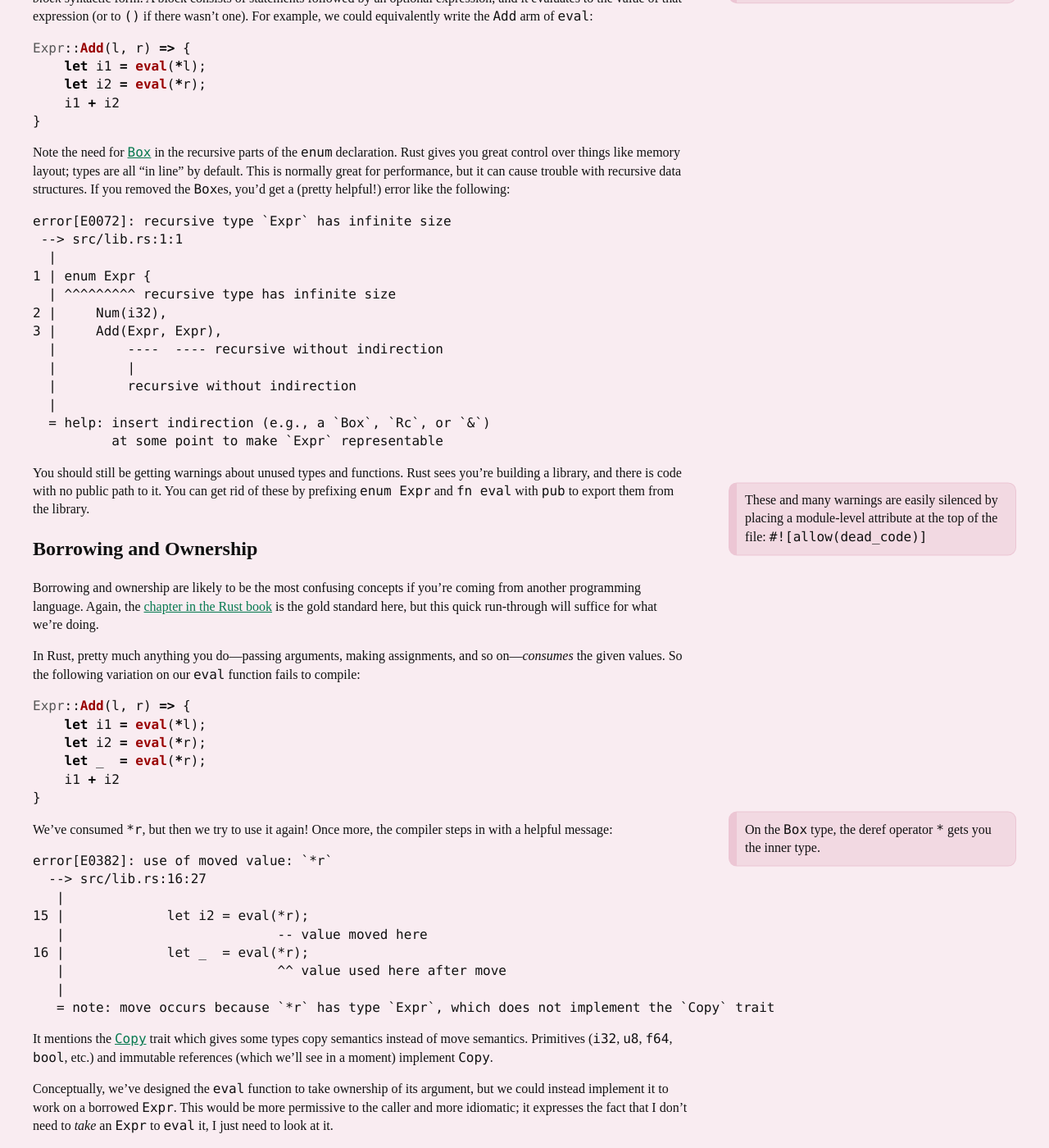
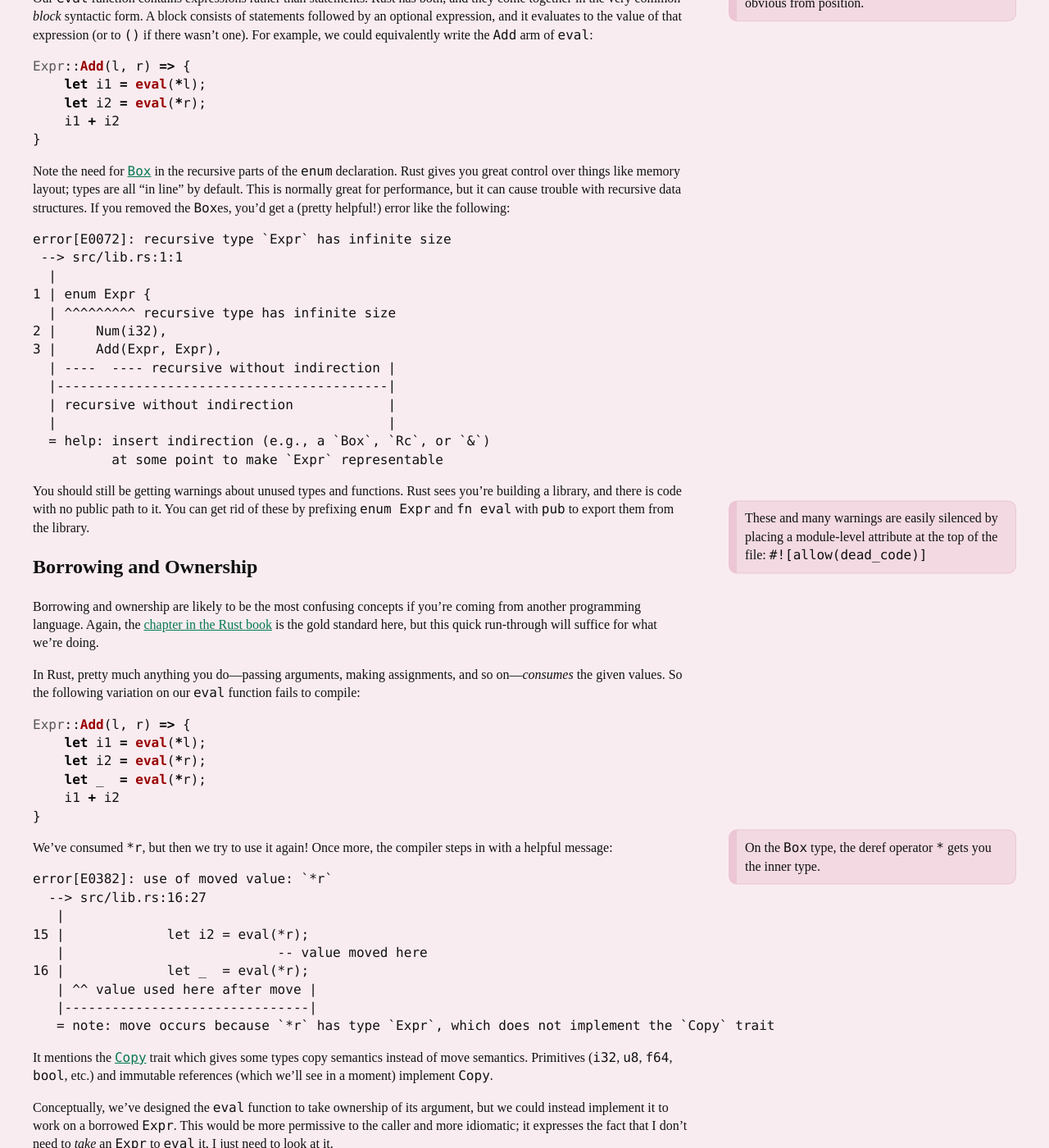
Before and after one commit to mwillsey/mwillsey.github.io, a Jekyll site: the page built from blog/_posts/2020-02-15-rust-intro.md, in a window 1280 px wide and 1400 px high, scrolled down 1710 px. Shown: the whole window at 82% size. Built offline with Jekyll 4.4.1, drawn with Linux system fonts in a browser that asks for light colours; some of the changed text lies outside the part shown.

Commit message:
add pldi post

````diff
--- a/blog/_posts/2020-02-15-rust-intro.md
+++ b/blog/_posts/2020-02-15-rust-intro.md
@@ -11,12 +11,11 @@ programming language with the stated goal of "empowering everyone to build
 reliable and efficient software."
 I'm a big fan, and so are others.
 I think Rust gets a lot of things right on the tooling and language
-side that make it fun to program in.
-<aside markdown="1">
-  Rust has been the
-  [most loved](https://insights.stackoverflow.com/survey/2019#most-loved-dreaded-and-wanted)
-  language on StackOverflow for four years running.
-</aside>
+side that make it fun[^1] to program in.
+[^1]:
+    Rust has been the
+    [most loved](https://insights.stackoverflow.com/survey/2019#most-loved-dreaded-and-wanted)
+    language on StackOverflow for four years running.
 
 There are a ton of cool Rust libraries out there,
 and if you want to use any them, you'll have to at least learn a bit of it.
@@ -158,10 +157,10 @@ error[E0072]: recursive type `Expr` has infinite size
   | ^^^^^^^^^ recursive type has infinite size
 2 |     Num(i32),
 3 |     Add(Expr, Expr),
-  |         ----  ---- recursive without indirection
-  |         |
-  |         recursive without indirection
-  |
+  | ----  ---- recursive without indirection |
+  |------------------------------------------|
+  | recursive without indirection            |
+  |                                          |
   = help: insert indirection (e.g., a `Box`, `Rc`, or `&`)
           at some point to make `Expr` representable
 ```
@@ -211,8 +210,8 @@ error[E0382]: use of moved value: `*r`
 15 |             let i2 = eval(*r);
    |                           -- value moved here
 16 |             let _  = eval(*r);
-   |                           ^^ value used here after move
-   |
+   | ^^ value used here after move |
+   |-------------------------------|
    = note: move occurs because `*r` has type `Expr`, which does not implement the `Copy` trait
 ```
 
````
Also changed, not shown: blog/_posts/2025-06-16-pldi-2025.md (added, +15 -0 lines), 1 other file.
